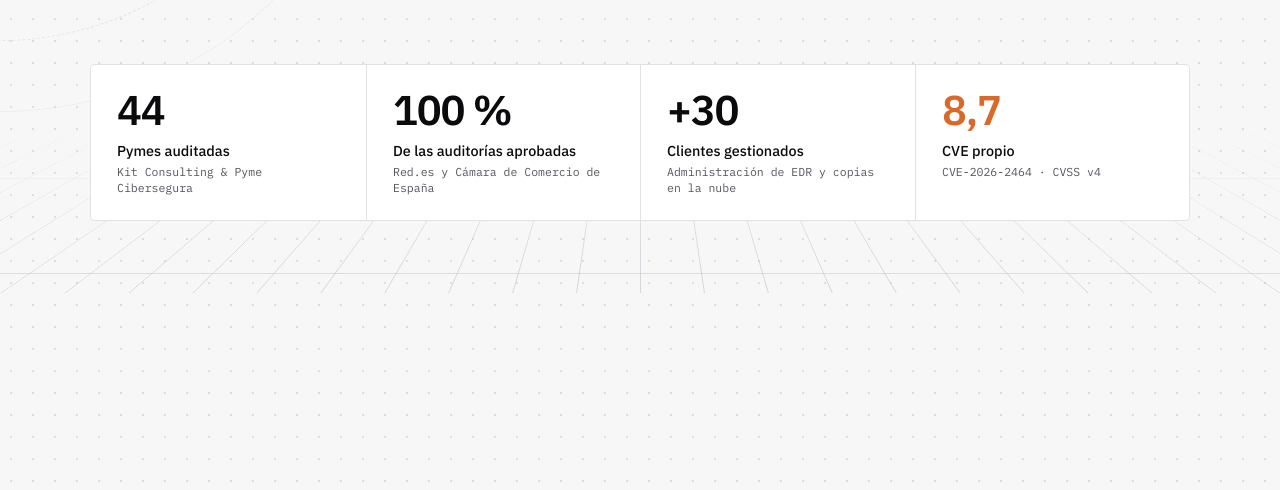
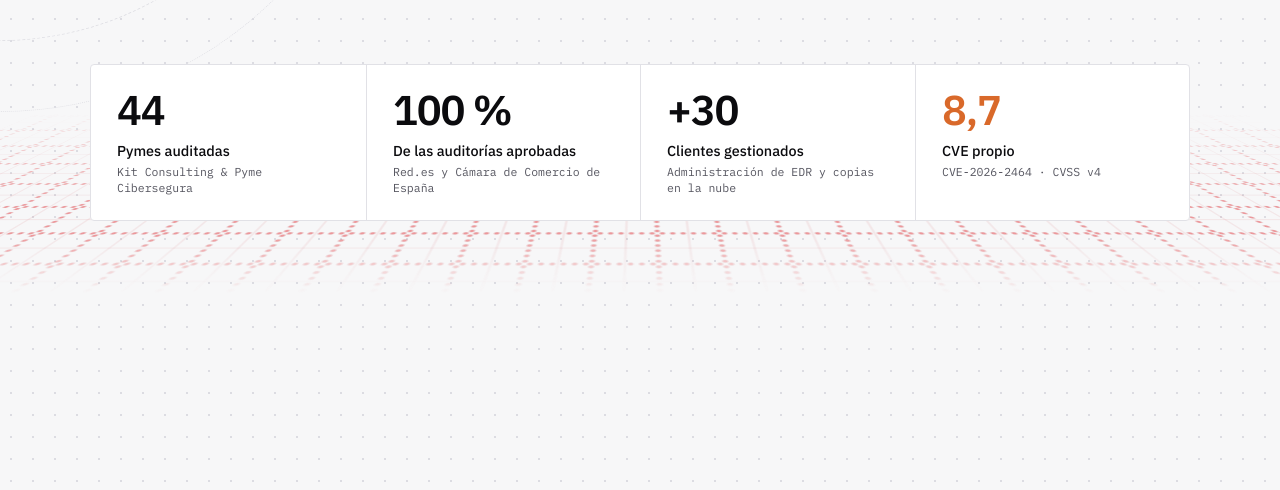
Before and after one commit to R3leant/portfolio, a plain HTML site: page index.html in a window 1280 px wide. Shown: the part 762-1252 px from the top of the page. Drawn offline with Linux system fonts and the light colour scheme.

Commit message:
Add files via upload

```diff
--- a/css/styles.css
+++ b/css/styles.css
@@ -347,8 +347,11 @@ strong { color: var(--ink); font-weight: 600; }
   pointer-events: none;
 }
 
-/* Suelo de retícula en perspectiva que avanza hacia el visitante */
+/* Suelo en perspectiva con tiras de LED (estático: sin movimiento no hay parpadeo) */
 .hero__floor {
+  --led:      #FF5A5F;                                          /* núcleo del diodo */
+  --led-glow: color-mix(in srgb, var(--accent) 55%, transparent); /* halo de luz */
+  --led-base: color-mix(in srgb, var(--accent) 14%, transparent); /* tira apagada */
   position: absolute;
   left: -30%;
   right: -30%;
@@ -357,13 +360,23 @@ strong { color: var(--ink); font-weight: 600; }
   transform-origin: 50% 100%;
   transform: perspective(700px) rotateX(58deg);
   background-image:
-    linear-gradient(color-mix(in srgb, var(--accent) 22%, var(--line-strong)) 1px, transparent 1px),
-    linear-gradient(90deg, var(--line-strong) 1px, transparent 1px);
-  background-size: 64px 64px;
-  mask-image: linear-gradient(to top, #000 5%, transparent 70%);
-  -webkit-mask-image: linear-gradient(to top, #000 5%, transparent 70%);
+    /* diodos de las tiras horizontales */
+    radial-gradient(circle, var(--led) 0 1.6px, var(--led-glow) 2.4px, transparent 4.5px),
+    /* diodos de las tiras verticales */
+    radial-gradient(circle, var(--led) 0 1.6px, var(--led-glow) 2.4px, transparent 4.5px),
+    /* soporte de las tiras */
+    linear-gradient(var(--led-base) 3px, transparent 3px),
+    linear-gradient(90deg, var(--led-base) 3px, transparent 3px);
+  background-size: 12px 72px, 72px 12px, 72px 72px, 72px 72px;
+  background-position: 0 0, 0 0, 0 -1.5px, -1.5px 0;
+  filter: drop-shadow(0 0 4px color-mix(in srgb, var(--accent) 70%, transparent));
+  mask-image: linear-gradient(to top, transparent 0, #000 14%, #000 22%, transparent 65%);
+  -webkit-mask-image: linear-gradient(to top, transparent 0, #000 14%, #000 22%, transparent 65%);
   opacity: .7;
   pointer-events: none;
+}
+@media (prefers-color-scheme: light) {
+  .hero__floor { --led: #E5484D; opacity: .55; filter: none; }
 }
 
 .hero__grid {
@@ -1165,8 +1178,8 @@ main { counter-reset: sec; }
   .hero__grid::before { --dx: -16px; --dy: -16px; }
   .hero__grid::after  { --dx:  16px; --dy:  16px; }
 
-  /* Suelo en perspectiva que avanza */
-  .hero__floor { animation: floor 4s linear infinite, fade 1.6s ease .3s both; }
+  /* Suelo LED: se enciende una sola vez al cargar (sin movimiento continuo) */
+  .hero__floor { animation: fade 1.6s ease .3s both; }
 
   /* Cifras: cada tarjeta se voltea desde arriba */
   .stats { animation: fade .6s ease .7s both; }
@@ -1368,7 +1381,6 @@ main { counter-reset: sec; }
   50%      { rotate: -.37 .93 0 5.4deg;   translate: 0 -8px; }
   75%      { rotate: -.8 -.6 0 5deg;      translate: 0 -3px; }
 }
-@keyframes floor { to { background-position: 0 64px, 0 0; } }
 @keyframes flip-down {
   from { opacity: 0; transform: rotateX(-85deg); }
   to   { opacity: 1; transform: none; }
```
